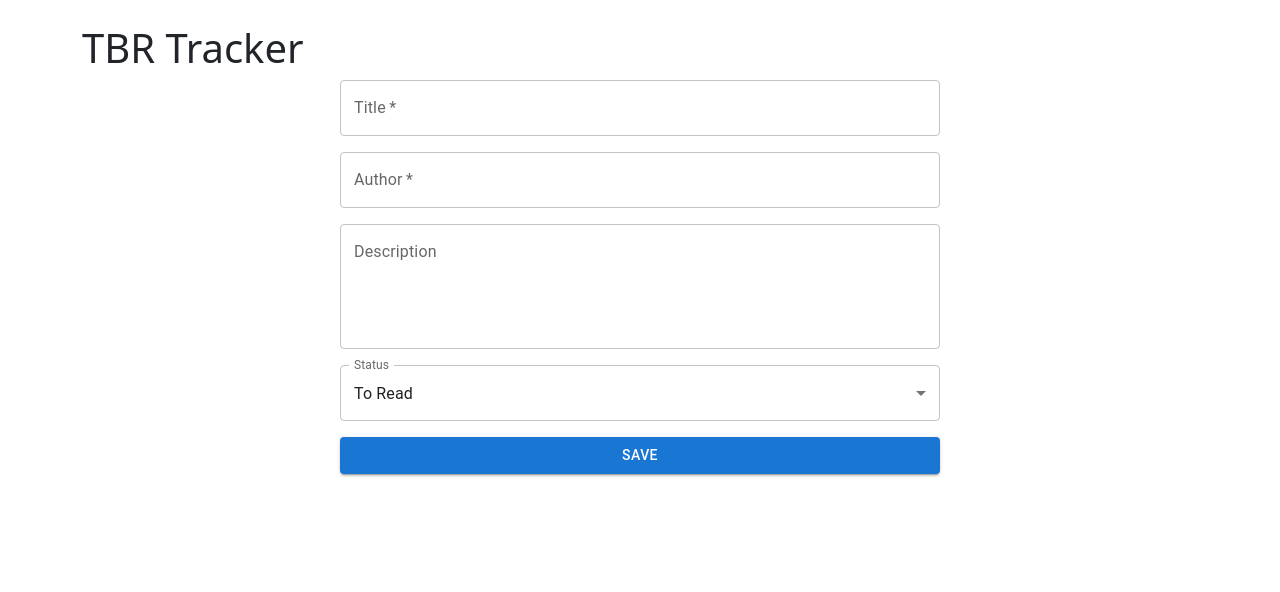
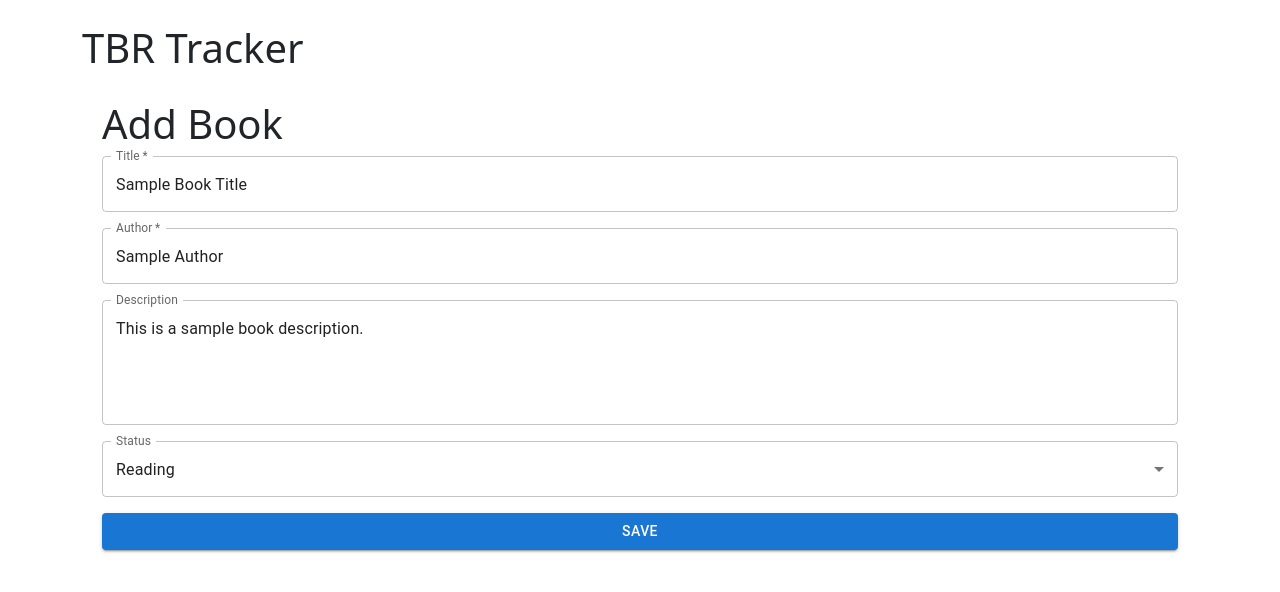
Before and after one commit to JustinA02-N/TBR, a React (Create React App) app: page /add in a window 1280 px wide. Shown: the top 592 px of the page. Built offline with nearby package versions, Linux system fonts and the light colour scheme.

Commit message:
Fix: Added useEffect import to BookForm.js

```diff
--- a/src/components/BookForm.js
+++ b/src/components/BookForm.js
@@ -1,55 +1,44 @@
+import React, { useState, useEffect } from 'react';
+import { TextField, Button } from '@mui/material';
 import { useNavigate, useParams } from 'react-router-dom';
-import axios from 'axios';
-import { TextField, Button, MenuItem, Select, FormControl, InputLabel } from '@mui/material';
-import React, { useState, useEffect } from 'react';
 
 const BookForm = () => {
-  const { id } = useParams();
+  const { id } = useParams(); // This will be used if you want to edit a book based on its ID.
   const navigate = useNavigate();
 
-  const [book, setBook] = useState({
-    title: '',
-    author: '',
-    status: 'To Read',
-    description: '',
-  });
+  // Static book data for testing
+  const staticBookData = {
+    title: 'Sample Book Title',
+    author: 'Sample Author',
+    description: 'This is a sample book description.',
+    status: 'Reading', // Default status can be 'To Read', 'Reading', or 'Finished'
+  };
 
+  // State to manage form data
+  const [book, setBook] = useState(staticBookData);
+
+  // Effect hook to simulate loading data on component mount
   useEffect(() => {
     if (id) {
-      axios.get(`http://localhost:4000/books/${id}`)
-        .then(response => {
-          setBook(response.data);
-        })
-        .catch(error => console.error('Error fetching book data:', error));
+      console.log('Editing book with ID:', id);
+      // In a real scenario, here you'd fetch the book data from an API
+      // For now, we'll just simulate loading the static data
+      setBook(staticBookData);
     }
   }, [id]);
 
   const handleSubmit = (e) => {
     e.preventDefault();
-
-    if (id) {
-      // Update book
-      axios.put(`http://localhost:4000/books/${id}`, book)
-        .then(() => {
+    // Normally you'd send a POST or PUT request here to save the data
+    console.log('Form submitted with data:', book);
+    // After form submission, navigate to the list of books (or a different route)
     navigate('/books');
-        })
-        .catch((error) => {
-          console.error('Error updating book:', error);
-        });
-    } else {
-      // Create new book
-      axios.post('http://localhost:4000/books', book)
-        .then(() => {
-          navigate('/books');
-        })
-        .catch((error) => {
-          console.error('Error creating book:', error);
-        });
-    }
   };
 
   return (
-    <form onSubmit={handleSubmit} style={{ maxWidth: '600px', margin: 'auto' }}>
+    <div style={{ padding: '20px' }}>
+      <h1>{id ? 'Edit Book' : 'Add Book'}</h1>
+      <form onSubmit={handleSubmit}>
         <div style={{ marginBottom: '16px' }}>
           <TextField
             fullWidth
@@ -82,23 +71,27 @@ const BookForm = () => {
           />
         </div>
         <div style={{ marginBottom: '16px' }}>
-        <FormControl fullWidth>
-          <InputLabel>Status</InputLabel>
-          <Select
+          <TextField
+            fullWidth
+            select
+            label="Status"
+            variant="outlined"
             value={book.status}
             onChange={(e) => setBook({ ...book, status: e.target.value })}
-            label="Status"
+            SelectProps={{
+              native: true,
+            }}
           >
-            <MenuItem value="To Read">To Read</MenuItem>
-            <MenuItem value="Reading">Reading</MenuItem>
-            <MenuItem value="Finished">Finished</MenuItem>
-          </Select>
-        </FormControl>
+            <option value="To Read">To Read</option>
+            <option value="Reading">Reading</option>
+            <option value="Finished">Finished</option>
+          </TextField>
         </div>
         <Button type="submit" variant="contained" color="primary" fullWidth>
           Save
         </Button>
       </form>
+    </div>
   );
 };
 
```
Lines whose indentation alone changed are shown as unchanged.
